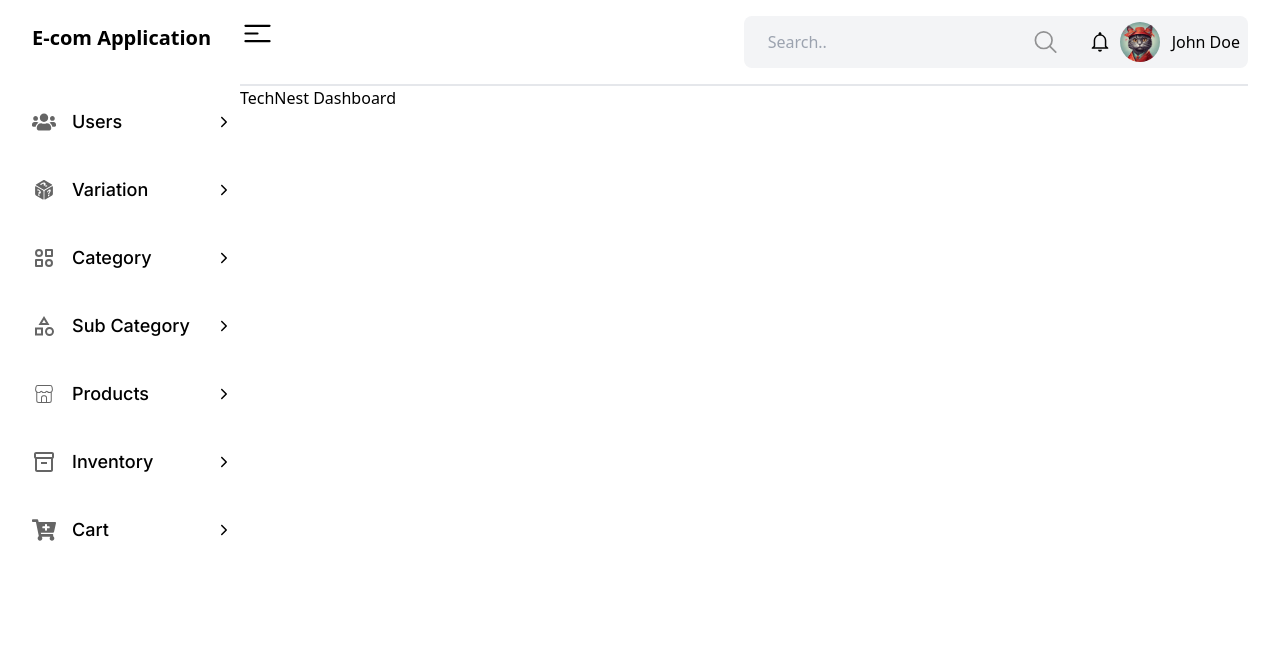
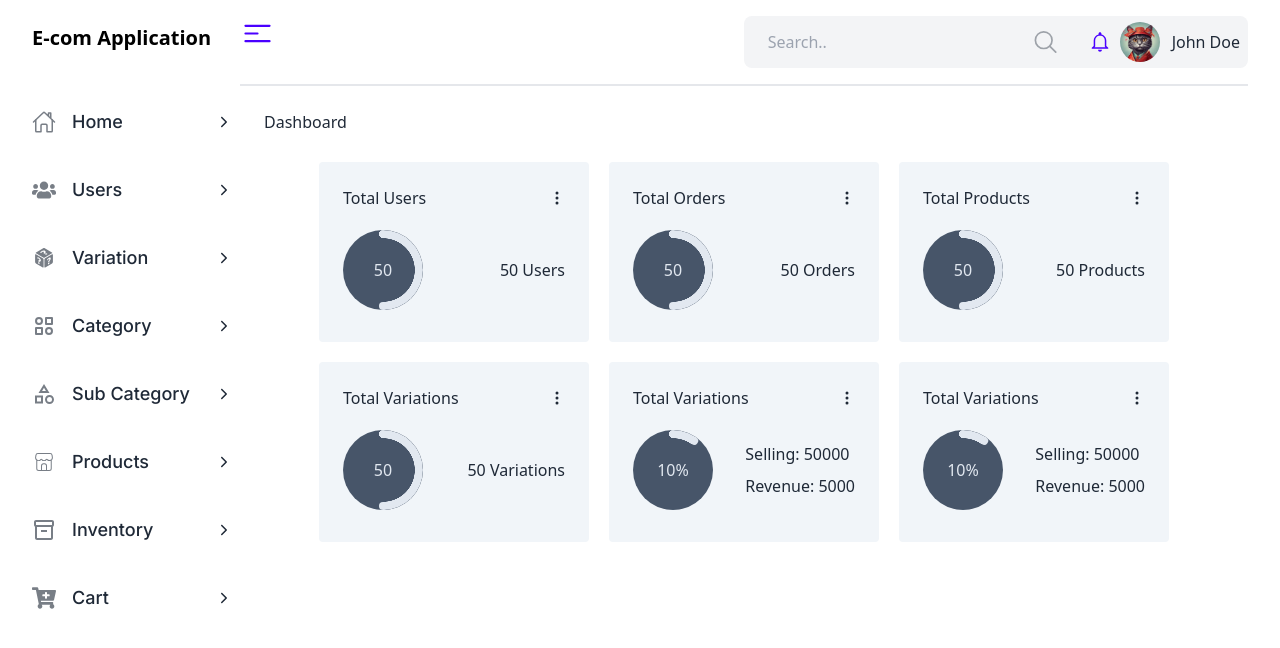
Before and after one commit to km-saifullah/ecom-dashboard, a React (Vite) app: page / in a window 1280 px wide. Shown: the top 648 px of the page. Built offline with nearby package versions, Linux system fonts and the light colour scheme.

Commit message:
sidebar chnaged with home page design added

```diff
--- a/index.html
+++ b/index.html
@@ -1,5 +1,5 @@
 <!doctype html>
-<html lang="en">
+<html lang="en" data-theme="light">
   <head>
     <meta charset="UTF-8" />
     <link rel="icon" type="image/svg+xml" href="" />
--- a/package.json
+++ b/package.json
@@ -22,6 +22,7 @@
     "@types/react-dom": "^18.3.1",
     "@vitejs/plugin-react": "^4.3.3",
     "autoprefixer": "^10.4.20",
+    "daisyui": "^4.12.14",
     "eslint": "^9.13.0",
     "eslint-plugin-react": "^7.37.2",
     "eslint-plugin-react-hooks": "^5.0.0",
--- a/src/pages/home/Home.jsx
+++ b/src/pages/home/Home.jsx
@@ -1,9 +1,146 @@
 import React from "react";
+import { BsThreeDotsVertical } from "react-icons/bs";
 
 const Home = () => {
   return (
-    <main className="">
-      <p>TechNest Dashboard</p>
+    <main className="p-6">
+      <div>
+        <p>Dashboard</p>
+      </div>
+      <section>
+        <section className="pt-7 flex items-center justify-center gap-5 flex-wrap">
+          <div className="bg-slate-100 rounded p-6 w-[270px] h-[180px] space-y-5">
+            <div className="flex items-center justify-between">
+              <h4>Total Users</h4>
+              <BsThreeDotsVertical />
+            </div>
+            <div className="flex items-center justify-between">
+              <div
+                className="radial-progress bg-slate-600 text-slate-200"
+                style={{
+                  "--value": "50",
+                  "--size": "5rem",
+                  "--thickness": "0.5rem",
+                }}
+                role="progressbar"
+              >
+                50
+              </div>
+              <div>50 Users</div>
+            </div>
+          </div>
+          <div className="bg-slate-100 rounded p-6 w-[270px] h-[180px] space-y-5">
+            <div className="flex items-center justify-between">
+              <h4>Total Orders</h4>
+              <BsThreeDotsVertical />
+            </div>
+            <div className="flex items-center justify-between">
+              <div
+                className="radial-progress bg-slate-600 text-slate-200"
+                style={{
+                  "--value": "50",
+                  "--size": "5rem",
+                  "--thickness": "0.5rem",
+                }}
+                role="progressbar"
+              >
+                50
+              </div>
+              <div>50 Orders</div>
+            </div>
+          </div>
+          <div className="bg-slate-100 rounded p-6 w-[270px] h-[180px] space-y-5">
+            <div className="flex items-center justify-between">
+              <h4>Total Products</h4>
+              <BsThreeDotsVertical />
+            </div>
+            <div className="flex items-center justify-between">
+              <div
+                className="radial-progress bg-slate-600 text-slate-200"
+                style={{
+                  "--value": "50",
+                  "--size": "5rem",
+                  "--thickness": "0.5rem",
+                }}
+                role="progressbar"
+              >
+                50
+              </div>
+              <div>50 Products</div>
+            </div>
+          </div>
+          <div className="bg-slate-100 rounded p-6 w-[270px] h-[180px] space-y-5">
+            <div className="flex items-center justify-between">
+              <h4>Total Variations</h4>
+              <BsThreeDotsVertical />
+            </div>
+            <div className="flex items-center justify-between">
+              <div
+                className="radial-progress bg-slate-600 text-slate-200"
+                style={{
+                  "--value": "50",
+                  "--size": "5rem",
+                  "--thickness": "0.5rem",
+                }}
+                role="progressbar"
+              >
+                50
+              </div>
+              <div>50 Variations</div>
+            </div>
+          </div>
+          <div className="bg-slate-100 rounded p-6 w-[270px] h-[180px] space-y-5">
+            <div className="flex items-center justify-between">
+              <h4>Total Variations</h4>
+              <BsThreeDotsVertical />
+            </div>
+            <div className="flex items-center justify-between">
+              <div
+                className="radial-progress bg-slate-600 text-slate-200"
+                style={{
+                  "--value": "10",
+                  "--size": "5rem",
+                  "--thickness": "0.5rem",
+                }}
+                role="progressbar"
+              >
+                10%
+              </div>
+              <div className="flex flex-col gap-y-2">
+                <div>Selling: 50000</div>
+                <div>Revenue: 5000</div>
+              </div>
+            </div>
+          </div>
+          <div className="bg-slate-100 rounded p-6 w-[270px] h-[180px] space-y-5">
+            <div className="flex items-center justify-between">
+              <h4>Total Variations</h4>
+              <BsThreeDotsVertical />
+            </div>
+            <div className="flex items-center justify-between">
+              <div
+                className="radial-progress bg-slate-600 text-slate-200"
+                style={{
+                  "--value": "10",
+                  "--size": "5rem",
+                  "--thickness": "0.5rem",
+                }}
+                role="progressbar"
+              >
+                10%
+              </div>
+              <div className="flex flex-col gap-y-2">
+                <div>Selling: 50000</div>
+                <div>Revenue: 5000</div>
+              </div>
+            </div>
+          </div>
+
+        </section>
+      </section>
+      <section>
+
+      </section>
     </main>
   );
 };
--- a/src/pages/layout/Sidebar.jsx
+++ b/src/pages/layout/Sidebar.jsx
@@ -8,6 +8,7 @@ import { TbCategory2 } from "react-icons/tb";
 import { MdOutlineCategory } from "react-icons/md";
 import { IoSettingsSharp } from "react-icons/io5";
 import { CiShop } from "react-icons/ci";
+import { IoHomeOutline } from "react-icons/io5";
 import SideLink from "../../components/SideLink";
 
 const Sidebar = () => {
@@ -19,6 +20,7 @@ const Sidebar = () => {
             <h2 className="text-black font-black text-xl">E-com Application</h2>
           </Link>
         </section>
+        <SideLink icon={IoHomeOutline} path="/" title="Home" />
         <SideLink icon={FaUsers} path="/users" title="Users" />
         <SideLink
           icon={GiPerspectiveDiceSixFacesRandom}
--- a/tailwind.config.js
+++ b/tailwind.config.js
@@ -21,12 +21,11 @@ export default {
       },
     },
     extend: {
-      colors: {
-      },
+      colors: {},
       fontFamily: {
         inter: '"Inter", sans-serif',
       },
     },
   },
-  plugins: [],
+  plugins: [require("daisyui")],
 };
```
Also changed, not shown: 1 other file (tests, documents, lock files or other folders).
